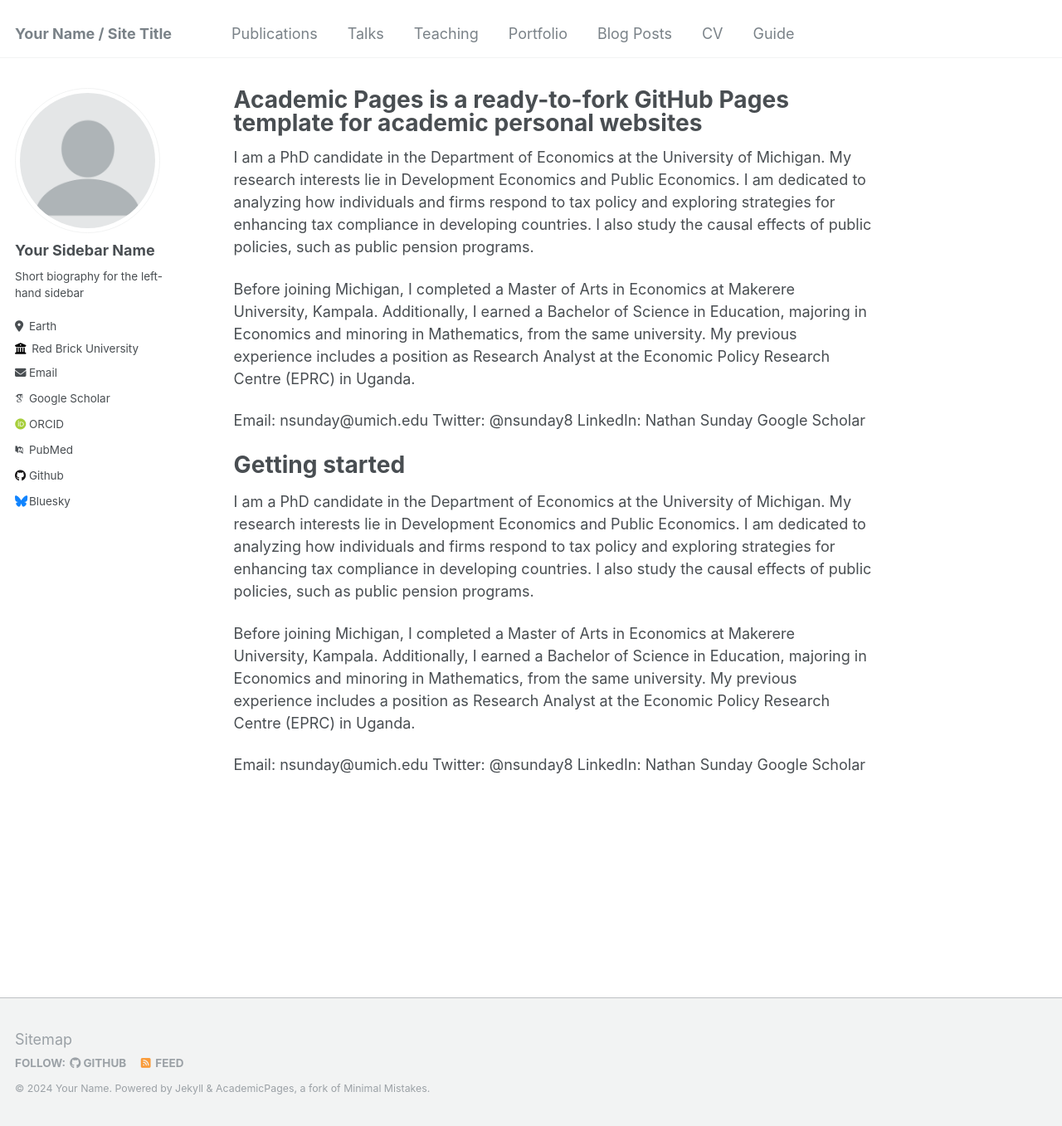
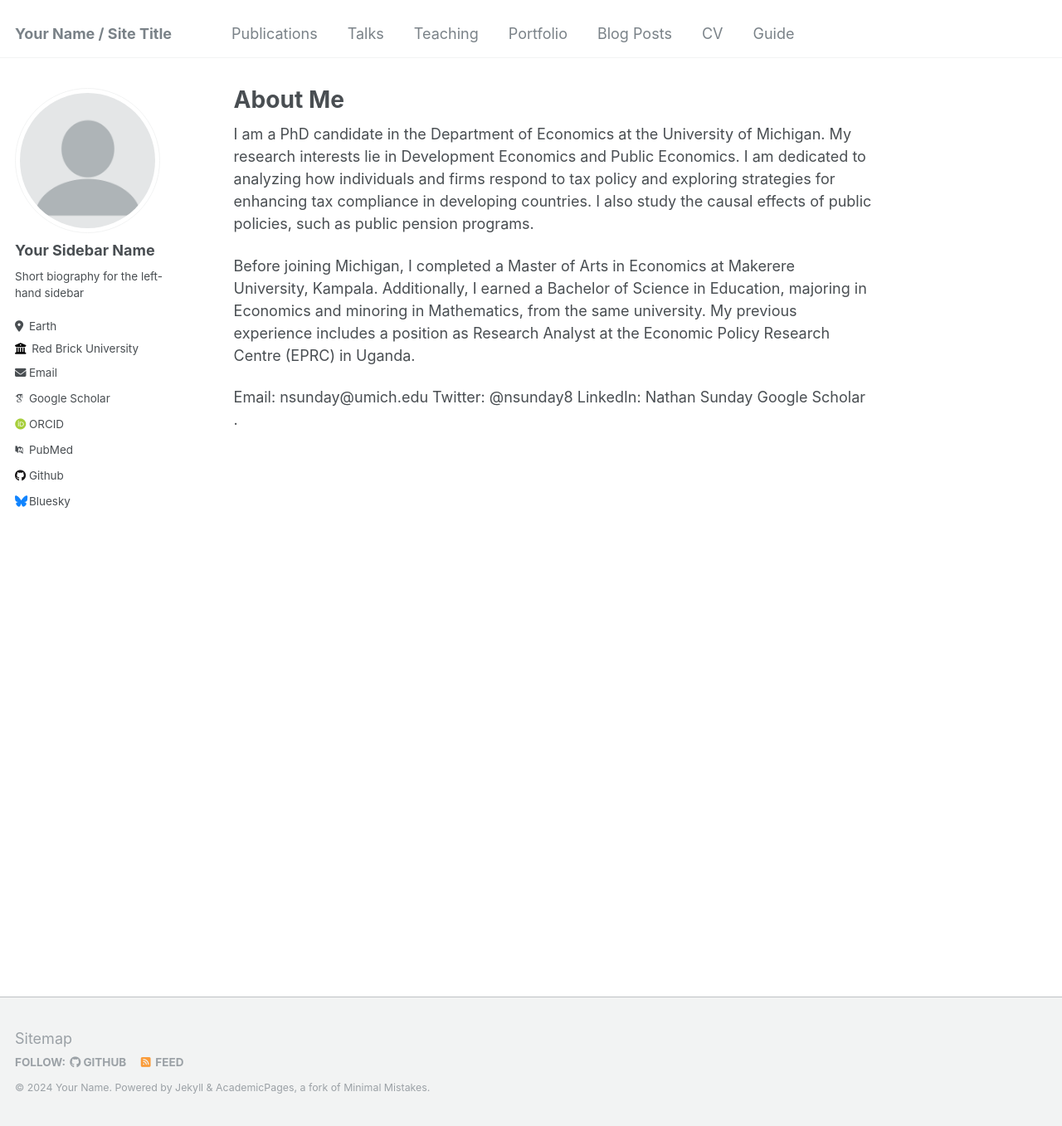
Before and after one commit to LizzyChikapa/nathan, a Jekyll site: the page built from _pages/about.md, in a window 1280 px wide and 1357 px high. Shown: the whole window at 83% size. Built offline with Jekyll 4.4.1, drawn with Linux system fonts in a browser that asks for light colours; some web fonts are replaced.

Commit message:
Update about.md

```diff
--- a/_pages/about.md
+++ b/_pages/about.md
@@ -1,6 +1,6 @@
 ---
 permalink: /
-title: "Academic Pages is a ready-to-fork GitHub Pages template for academic personal websites"
+title: "About Me"
 author_profile: true
 redirect_from:
   - /about/
@@ -17,19 +17,4 @@ Email: nsunday@umich.edu
 Twitter: @nsunday8
 LinkedIn: Nathan Sunday
 Google Scholar
-
-
-
-Getting started
-======
-
-
-
-I am a PhD candidate in the Department of Economics at the University of Michigan. My research interests lie in Development Economics and Public Economics. I am dedicated to analyzing how individuals and firms respond to tax policy and exploring strategies for enhancing tax compliance in developing countries. I also study the causal effects of public policies, such as public pension programs.
-
-Before joining Michigan, I completed a Master of Arts in Economics at Makerere University, Kampala. Additionally, I earned a Bachelor of Science in Education, majoring in Economics and minoring in Mathematics, from the same university. My previous experience includes a position as Research Analyst at the Economic Policy Research Centre (EPRC) in Uganda.
-
-Email: nsunday@umich.edu
-Twitter: @nsunday8
-LinkedIn: Nathan Sunday
-Google Scholar
+.
```
